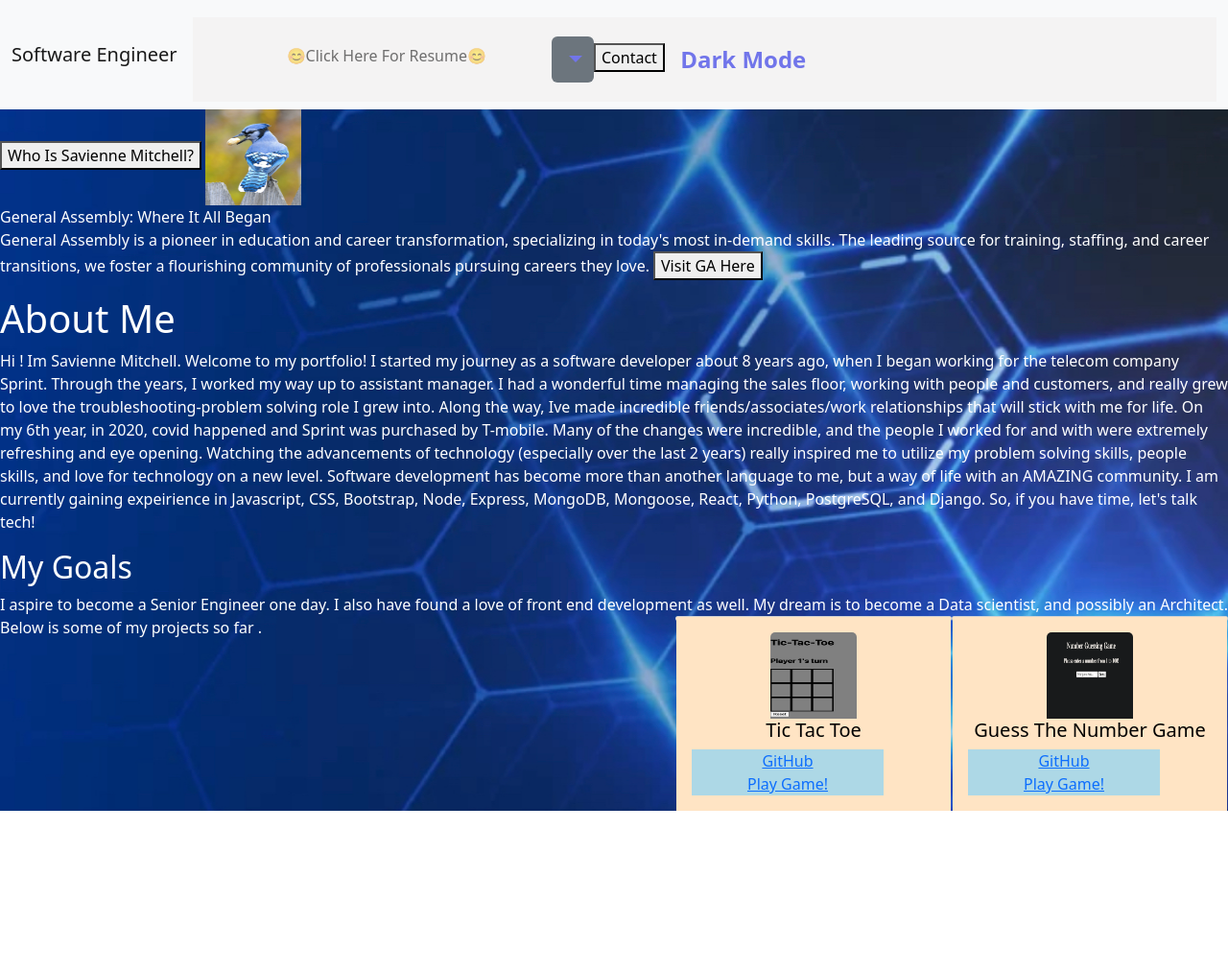
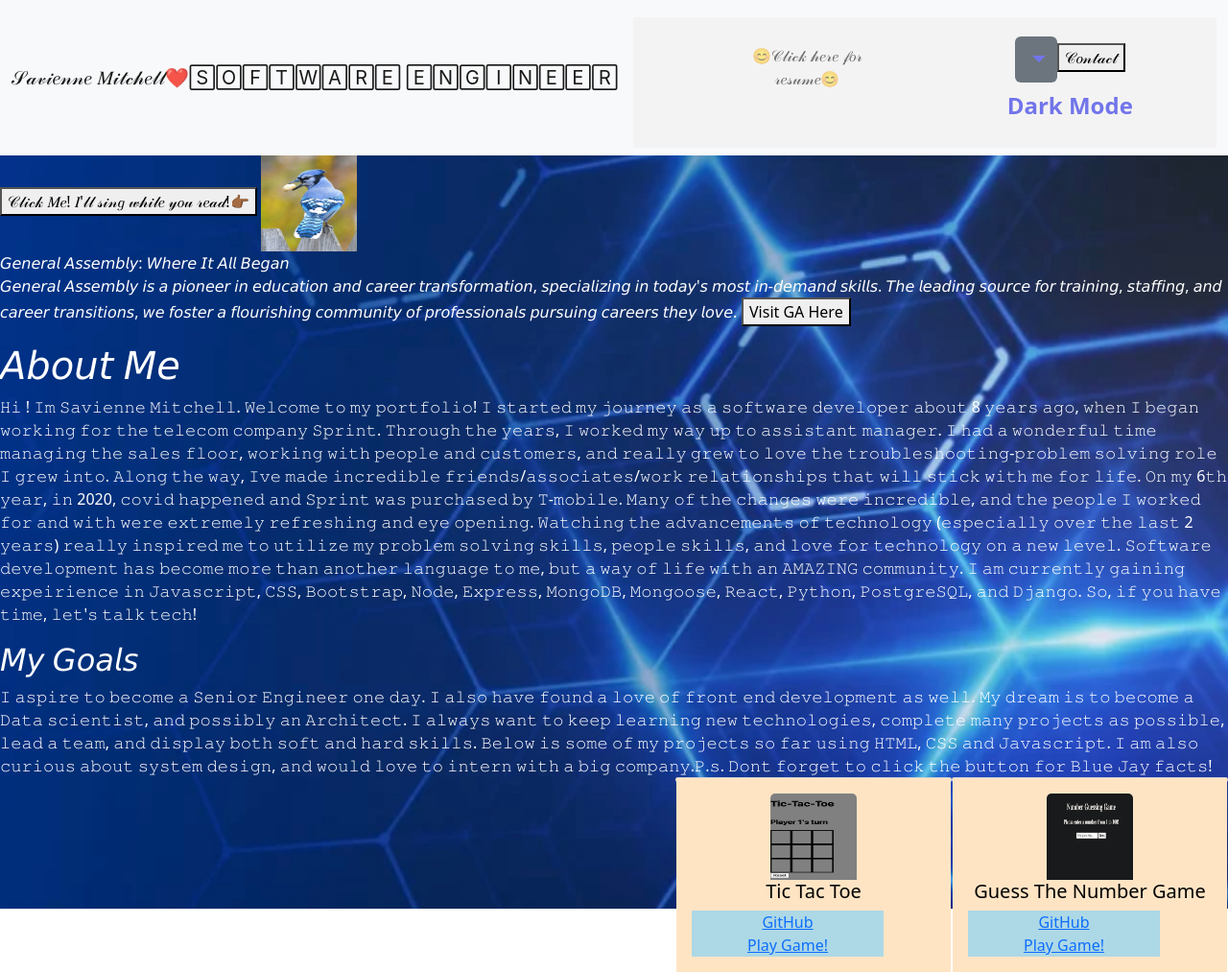
Before and after one commit to Savienne/Saviennes-Portfolio, a plain HTML site: page index.html in a window 1280 px wide. Shown: the whole page at 96% size. Before the commit the page ends 845 px from the top, so only its background shows below. Drawn offline with nearby package versions, Linux system fonts and the light colour scheme.

Commit message:
Flushing out my about me

```diff
--- a/index.html
+++ b/index.html
@@ -4,7 +4,7 @@
     <meta name="viewport" content="width=device-width, initial-scale=1.0">
     <meta charset="UTF-8">
     <meta http-equiv="X-UA-Compatible" content="IE=edge">
-    <title>Document</title>
+    <title>Savienne's Portfolio</title>
     <link id="favicon" rel="icon" href="assets/images/favicon.ico"type="image/ico" sizes="32x32">
 
     <link rel="stylesheet" href="https://cdnjs.cloudflare.com/ajax/libs/animate.css/4.1.1/animate.min.css" />
@@ -22,22 +22,22 @@
           <span class="navbar-toggler-icon"></span>
         </button>
         <div class="collapse navbar-collapse" id="navbarTogglerDemo01">
-          <a class="navbar-brand" href="#">Software Engineer</a>
+          <a class="navbar-brand" href="#">𝒮𝒶𝓋𝒾𝑒𝓃𝓃𝑒 𝑀𝒾𝓉𝒸𝒽𝑒𝓁𝓁❤️🅂🄾🄵🅃🅆🄰🅁🄴 🄴🄽🄶🄸🄽🄴🄴🅁</a>
           <ul class="navbar-nav me-auto mb-2 mb-lg-0">
             <li class="nav-item">
             </li>
             <li class="nav-item">
-              <a class="nav-link" href="assets/SavienneMitchellResumeportfolioResume.docx">😊Click Here For Resume😊</a>
+              <a class="nav-link" href="assets/SavienneMitchellResumeportfolioResume.docx">😊𝒞𝓁𝒾𝒸𝓀 𝒽𝑒𝓇𝑒 𝒻𝑜𝓇 𝓇𝑒𝓈𝓊𝓂𝑒😊</a>
             </li>
             <li class="nav-item">
               <div class="dropdown">
                 <button class="btn btn-secondary dropdown-toggle" type="button" id="dropdownMenuButton1" data-bs-toggle="dropdown" aria-expanded="false">
-                  <a href="https://www.linkedin.com/feed/?trk=guest_homepage-basic_nav-header-signin"><button class="animate__animated animate__bounce">Contact</button></a>
+                  <a href="https://www.linkedin.com/feed/?trk=guest_homepage-basic_nav-header-signin"><button class="animate__animated animate__bounce">𝒞𝑜𝓃𝓉𝒶𝒸𝓉</button></a>
                   <button id="light-dark-button" class="btn"></button>
                 </button>
                 <ul class="dropdown-menu" aria-labelledby="dropdownMenuButton1">
-                  <li><a class="dropdown-item" href="https://www.linkedin.com/feed/?trk=guest_homepage-basic_nav-header-signin">🌺My Linkedin!🌺</a></li>
-                  <li><a class="dropdown-item" href="mailto:saviennes.mitchell@yahoo.com">📧Send Me An Email!📧</a></li>
+                  <li><a class="dropdown-item" href="https://www.linkedin.com/feed/?trk=guest_homepage-basic_nav-header-signin">🌺𝑀𝓎 𝐿𝒾𝓃𝓀𝑒𝒹𝒾𝓃!🌺</a></li>
+                  <li><a class="dropdown-item" href="mailto:saviennes.mitchell@yahoo.com">📧𝒮𝑒𝓃𝒹 𝑀𝑒 𝒜𝓃 𝐸𝓂𝒶𝒾𝓁!📧</a></li>
                 </ul>
               </div>
             </li>
@@ -47,10 +47,17 @@
         </div>
       </div>
     </nav>
-    <button id="modal-btn"> Who Is Savienne Mitchell?</button>
+    <button id="modal-btn">𝒞𝓁𝒾𝒸𝓀 𝑀𝑒! 𝐼'𝓁𝓁 𝓈𝒾𝓃𝑔 𝓌𝒽𝒾𝓁𝑒 𝓎𝑜𝓊 𝓇𝑒𝒶𝒹!👉🏾</button>
     <div class="modal">
       <div class="modal-content">
-        <p>this is the text inside modal</p>
+        <p>Facts about Blue Jay's! My favourite bird! One of Blue Jays' favorite foods is acorns
+          They aren't actually blue.
+          Blue Jays are omnivores.
+          Female and male Blue Jays look the same.
+          Blue Jays live a long time.
+          The Blue Jay is not a state bird.
+          Blue Jays act as a natural alarm system for other birds.
+          </p>
       </div>
 
       <span class="close-btn">&times;</span>
@@ -66,18 +73,17 @@
 
     <img width="100" height="100"id="bird"src="assets/images/birdpicforsound.jpeg"alt="Prettybluejay"/>
 
-  <header>General Assembly: Where It All Began</header>
-  <p>General Assembly is a pioneer in education and career
-    transformation, specializing in today's most in-demand skills. The leading source for training, staffing, and career transitions, we foster a flourishing community of professionals pursuing careers they love.
+  <header>𝘎𝘦𝘯𝘦𝘳𝘢𝘭 𝘈𝘴𝘴𝘦𝘮𝘣𝘭𝘺: 𝘞𝘩𝘦𝘳𝘦 𝘐𝘵 𝘈𝘭𝘭 𝘉𝘦𝘨𝘢𝘯</header>
+  <p> 𝘎𝘦𝘯𝘦𝘳𝘢𝘭 𝘈𝘴𝘴𝘦𝘮𝘣𝘭𝘺 𝘪𝘴 𝘢 𝘱𝘪𝘰𝘯𝘦𝘦𝘳 𝘪𝘯 𝘦𝘥𝘶𝘤𝘢𝘵𝘪𝘰𝘯 𝘢𝘯𝘥 𝘤𝘢𝘳𝘦𝘦𝘳 𝘵𝘳𝘢𝘯𝘴𝘧𝘰𝘳𝘮𝘢𝘵𝘪𝘰𝘯, 𝘴𝘱𝘦𝘤𝘪𝘢𝘭𝘪𝘻𝘪𝘯𝘨 𝘪𝘯 𝘵𝘰𝘥𝘢𝘺'𝘴 𝘮𝘰𝘴𝘵 𝘪𝘯-𝘥𝘦𝘮𝘢𝘯𝘥 𝘴𝘬𝘪𝘭𝘭𝘴. 𝘛𝘩𝘦 𝘭𝘦𝘢𝘥𝘪𝘯𝘨 𝘴𝘰𝘶𝘳𝘤𝘦 𝘧𝘰𝘳 𝘵𝘳𝘢𝘪𝘯𝘪𝘯𝘨, 𝘴𝘵𝘢𝘧𝘧𝘪𝘯𝘨, 𝘢𝘯𝘥 𝘤𝘢𝘳𝘦𝘦𝘳 𝘵𝘳𝘢𝘯𝘴𝘪𝘵𝘪𝘰𝘯𝘴, 𝘸𝘦 𝘧𝘰𝘴𝘵𝘦𝘳 𝘢 𝘧𝘭𝘰𝘶𝘳𝘪𝘴𝘩𝘪𝘯𝘨 𝘤𝘰𝘮𝘮𝘶𝘯𝘪𝘵𝘺 𝘰𝘧 𝘱𝘳𝘰𝘧𝘦𝘴𝘴𝘪𝘰𝘯𝘢𝘭𝘴 𝘱𝘶𝘳𝘴𝘶𝘪𝘯𝘨 𝘤𝘢𝘳𝘦𝘦𝘳𝘴 𝘵𝘩𝘦𝘺 𝘭𝘰𝘷𝘦.
     <a href="https://generalassemb.ly/"><button class="animate__animated animate__bounce">Visit GA Here</button></a>
   </p>
 
-  <h1>About Me</h1>
-  <p>
-    Hi ! Im Savienne Mitchell. Welcome to my portfolio!  I started my journey as a software developer about 8 years ago, when I began working for the telecom company Sprint.  Through the years, I worked my way up to assistant manager. I had a wonderful time managing the sales floor, working with people and customers, and really grew to love the troubleshooting-problem solving role I grew into. Along the way, Ive made incredible friends/associates/work relationships that will stick with me for life. On my 6th year, in 2020, covid happened and Sprint was purchased by T-mobile. Many of the changes were incredible, and the people I worked for and with were extremely refreshing and eye opening. Watching the advancements of technology (especially over the last 2 years) really inspired me to utilize my problem solving skills, people skills, and love for technology on a new level.  Software development has become more than another language to me, but a way of life with an AMAZING community. I am currently gaining expeirience in Javascript, CSS, Bootstrap, Node, Express, MongoDB, Mongoose, React, Python, PostgreSQL, and Django. So, if you have time, let's talk tech! </p>
+  <h1>𝘈𝘣𝘰𝘶𝘵 𝘔𝘦</h1>
+    <p>𝙷𝚒 ! 𝙸𝚖 𝚂𝚊𝚟𝚒𝚎𝚗𝚗𝚎 𝙼𝚒𝚝𝚌𝚑𝚎𝚕𝚕. 𝚆𝚎𝚕𝚌𝚘𝚖𝚎 𝚝𝚘 𝚖𝚢 𝚙𝚘𝚛𝚝𝚏𝚘𝚕𝚒𝚘!  𝙸 𝚜𝚝𝚊𝚛𝚝𝚎𝚍 𝚖𝚢 𝚓𝚘𝚞𝚛𝚗𝚎𝚢 𝚊𝚜 𝚊 𝚜𝚘𝚏𝚝𝚠𝚊𝚛𝚎 𝚍𝚎𝚟𝚎𝚕𝚘𝚙𝚎𝚛 𝚊𝚋𝚘𝚞𝚝 8 𝚢𝚎𝚊𝚛𝚜 𝚊𝚐𝚘, 𝚠𝚑𝚎𝚗 𝙸 𝚋𝚎𝚐𝚊𝚗 𝚠𝚘𝚛𝚔𝚒𝚗𝚐 𝚏𝚘𝚛 𝚝𝚑𝚎 𝚝𝚎𝚕𝚎𝚌𝚘𝚖 𝚌𝚘𝚖𝚙𝚊𝚗𝚢 𝚂𝚙𝚛𝚒𝚗𝚝.  𝚃𝚑𝚛𝚘𝚞𝚐𝚑 𝚝𝚑𝚎 𝚢𝚎𝚊𝚛𝚜, 𝙸 𝚠𝚘𝚛𝚔𝚎𝚍 𝚖𝚢 𝚠𝚊𝚢 𝚞𝚙 𝚝𝚘 𝚊𝚜𝚜𝚒𝚜𝚝𝚊𝚗𝚝 𝚖𝚊𝚗𝚊𝚐𝚎𝚛. 𝙸 𝚑𝚊𝚍 𝚊 𝚠𝚘𝚗𝚍𝚎𝚛𝚏𝚞𝚕 𝚝𝚒𝚖𝚎 𝚖𝚊𝚗𝚊𝚐𝚒𝚗𝚐 𝚝𝚑𝚎 𝚜𝚊𝚕𝚎𝚜 𝚏𝚕𝚘𝚘𝚛, 𝚠𝚘𝚛𝚔𝚒𝚗𝚐 𝚠𝚒𝚝𝚑 𝚙𝚎𝚘𝚙𝚕𝚎 𝚊𝚗𝚍 𝚌𝚞𝚜𝚝𝚘𝚖𝚎𝚛𝚜, 𝚊𝚗𝚍 𝚛𝚎𝚊𝚕𝚕𝚢 𝚐𝚛𝚎𝚠 𝚝𝚘 𝚕𝚘𝚟𝚎 𝚝𝚑𝚎 𝚝𝚛𝚘𝚞𝚋𝚕𝚎𝚜𝚑𝚘𝚘𝚝𝚒𝚗𝚐-𝚙𝚛𝚘𝚋𝚕𝚎𝚖 𝚜𝚘𝚕𝚟𝚒𝚗𝚐 𝚛𝚘𝚕𝚎 𝙸 𝚐𝚛𝚎𝚠 𝚒𝚗𝚝𝚘. 𝙰𝚕𝚘𝚗𝚐 𝚝𝚑𝚎 𝚠𝚊𝚢, 𝙸𝚟𝚎 𝚖𝚊𝚍𝚎 𝚒𝚗𝚌𝚛𝚎𝚍𝚒𝚋𝚕𝚎 𝚏𝚛𝚒𝚎𝚗𝚍𝚜/𝚊𝚜𝚜𝚘𝚌𝚒𝚊𝚝𝚎𝚜/𝚠𝚘𝚛𝚔 𝚛𝚎𝚕𝚊𝚝𝚒𝚘𝚗𝚜𝚑𝚒𝚙𝚜 𝚝𝚑𝚊𝚝 𝚠𝚒𝚕𝚕 𝚜𝚝𝚒𝚌𝚔 𝚠𝚒𝚝𝚑 𝚖𝚎 𝚏𝚘𝚛 𝚕𝚒𝚏𝚎. 𝙾𝚗 𝚖𝚢 6𝚝𝚑 𝚢𝚎𝚊𝚛, 𝚒𝚗 2020, 𝚌𝚘𝚟𝚒𝚍 𝚑𝚊𝚙𝚙𝚎𝚗𝚎𝚍 𝚊𝚗𝚍 𝚂𝚙𝚛𝚒𝚗𝚝 𝚠𝚊𝚜 𝚙𝚞𝚛𝚌𝚑𝚊𝚜𝚎𝚍 𝚋𝚢 𝚃-𝚖𝚘𝚋𝚒𝚕𝚎. 𝙼𝚊𝚗𝚢 𝚘𝚏 𝚝𝚑𝚎 𝚌𝚑𝚊𝚗𝚐𝚎𝚜 𝚠𝚎𝚛𝚎 𝚒𝚗𝚌𝚛𝚎𝚍𝚒𝚋𝚕𝚎, 𝚊𝚗𝚍 𝚝𝚑𝚎 𝚙𝚎𝚘𝚙𝚕𝚎 𝙸 𝚠𝚘𝚛𝚔𝚎𝚍 𝚏𝚘𝚛 𝚊𝚗𝚍 𝚠𝚒𝚝𝚑 𝚠𝚎𝚛𝚎 𝚎𝚡𝚝𝚛𝚎𝚖𝚎𝚕𝚢 𝚛𝚎𝚏𝚛𝚎𝚜𝚑𝚒𝚗𝚐 𝚊𝚗𝚍 𝚎𝚢𝚎 𝚘𝚙𝚎𝚗𝚒𝚗𝚐. 𝚆𝚊𝚝𝚌𝚑𝚒𝚗𝚐 𝚝𝚑𝚎 𝚊𝚍𝚟𝚊𝚗𝚌𝚎𝚖𝚎𝚗𝚝𝚜 𝚘𝚏 𝚝𝚎𝚌𝚑𝚗𝚘𝚕𝚘𝚐𝚢 (𝚎𝚜𝚙𝚎𝚌𝚒𝚊𝚕𝚕𝚢 𝚘𝚟𝚎𝚛 𝚝𝚑𝚎 𝚕𝚊𝚜𝚝 2 𝚢𝚎𝚊𝚛𝚜) 𝚛𝚎𝚊𝚕𝚕𝚢 𝚒𝚗𝚜𝚙𝚒𝚛𝚎𝚍 𝚖𝚎 𝚝𝚘 𝚞𝚝𝚒𝚕𝚒𝚣𝚎 𝚖𝚢 𝚙𝚛𝚘𝚋𝚕𝚎𝚖 𝚜𝚘𝚕𝚟𝚒𝚗𝚐 𝚜𝚔𝚒𝚕𝚕𝚜, 𝚙𝚎𝚘𝚙𝚕𝚎 𝚜𝚔𝚒𝚕𝚕𝚜, 𝚊𝚗𝚍 𝚕𝚘𝚟𝚎 𝚏𝚘𝚛 𝚝𝚎𝚌𝚑𝚗𝚘𝚕𝚘𝚐𝚢 𝚘𝚗 𝚊 𝚗𝚎𝚠 𝚕𝚎𝚟𝚎𝚕.  𝚂𝚘𝚏𝚝𝚠𝚊𝚛𝚎 𝚍𝚎𝚟𝚎𝚕𝚘𝚙𝚖𝚎𝚗𝚝 𝚑𝚊𝚜 𝚋𝚎𝚌𝚘𝚖𝚎 𝚖𝚘𝚛𝚎 𝚝𝚑𝚊𝚗 𝚊𝚗𝚘𝚝𝚑𝚎𝚛 𝚕𝚊𝚗𝚐𝚞𝚊𝚐𝚎 𝚝𝚘 𝚖𝚎, 𝚋𝚞𝚝 𝚊 𝚠𝚊𝚢 𝚘𝚏 𝚕𝚒𝚏𝚎 𝚠𝚒𝚝𝚑 𝚊𝚗 𝙰𝙼𝙰𝚉𝙸𝙽𝙶 𝚌𝚘𝚖𝚖𝚞𝚗𝚒𝚝𝚢. 𝙸 𝚊𝚖 𝚌𝚞𝚛𝚛𝚎𝚗𝚝𝚕𝚢 𝚐𝚊𝚒𝚗𝚒𝚗𝚐 𝚎𝚡𝚙𝚎𝚒𝚛𝚒𝚎𝚗𝚌𝚎 𝚒𝚗 𝙹𝚊𝚟𝚊𝚜𝚌𝚛𝚒𝚙𝚝, 𝙲𝚂𝚂, 𝙱𝚘𝚘𝚝𝚜𝚝𝚛𝚊𝚙, 𝙽𝚘𝚍𝚎, 𝙴𝚡𝚙𝚛𝚎𝚜𝚜, 𝙼𝚘𝚗𝚐𝚘𝙳𝙱, 𝙼𝚘𝚗𝚐𝚘𝚘𝚜𝚎, 𝚁𝚎𝚊𝚌𝚝, 𝙿𝚢𝚝𝚑𝚘𝚗, 𝙿𝚘𝚜𝚝𝚐𝚛𝚎𝚂𝚀𝙻, 𝚊𝚗𝚍 𝙳𝚓𝚊𝚗𝚐𝚘. 𝚂𝚘, 𝚒𝚏 𝚢𝚘𝚞 𝚑𝚊𝚟𝚎 𝚝𝚒𝚖𝚎, 𝚕𝚎𝚝'𝚜 𝚝𝚊𝚕𝚔 𝚝𝚎𝚌𝚑! </𝚙></p>
 
-  <h2>My Goals</h2>
-  <p2> I aspire to become a Senior Engineer one day. I also have found a love of front end development as well. My dream is to become a Data scientist, and possibly an Architect. Below is some of my projects so far .</p2>
+  <h2>𝘔𝘺 𝘎𝘰𝘢𝘭𝘴</h2>
+  <p2>𝙸 𝚊𝚜𝚙𝚒𝚛𝚎 𝚝𝚘 𝚋𝚎𝚌𝚘𝚖𝚎 𝚊 𝚂𝚎𝚗𝚒𝚘𝚛 𝙴𝚗𝚐𝚒𝚗𝚎𝚎𝚛 𝚘𝚗𝚎 𝚍𝚊𝚢. 𝙸 𝚊𝚕𝚜𝚘 𝚑𝚊𝚟𝚎 𝚏𝚘𝚞𝚗𝚍 𝚊 𝚕𝚘𝚟𝚎 𝚘𝚏 𝚏𝚛𝚘𝚗𝚝 𝚎𝚗𝚍 𝚍𝚎𝚟𝚎𝚕𝚘𝚙𝚖𝚎𝚗𝚝 𝚊𝚜 𝚠𝚎𝚕𝚕. 𝙼𝚢 𝚍𝚛𝚎𝚊𝚖 𝚒𝚜 𝚝𝚘 𝚋𝚎𝚌𝚘𝚖𝚎 𝚊 𝙳𝚊𝚝𝚊 𝚜𝚌𝚒𝚎𝚗𝚝𝚒𝚜𝚝, 𝚊𝚗𝚍 𝚙𝚘𝚜𝚜𝚒𝚋𝚕𝚢 𝚊𝚗 𝙰𝚛𝚌𝚑𝚒𝚝𝚎𝚌𝚝. 𝙸 𝚊𝚕𝚠𝚊𝚢𝚜 𝚠𝚊𝚗𝚝 𝚝𝚘 𝚔𝚎𝚎𝚙 𝚕𝚎𝚊𝚛𝚗𝚒𝚗𝚐 𝚗𝚎𝚠 𝚝𝚎𝚌𝚑𝚗𝚘𝚕𝚘𝚐𝚒𝚎𝚜, 𝚌𝚘𝚖𝚙𝚕𝚎𝚝𝚎 𝚖𝚊𝚗𝚢 𝚙𝚛𝚘𝚓𝚎𝚌𝚝𝚜 𝚊𝚜 𝚙𝚘𝚜𝚜𝚒𝚋𝚕𝚎, 𝚕𝚎𝚊𝚍 𝚊 𝚝𝚎𝚊𝚖, 𝚊𝚗𝚍 𝚍𝚒𝚜𝚙𝚕𝚊𝚢 𝚋𝚘𝚝𝚑 𝚜𝚘𝚏𝚝 𝚊𝚗𝚍 𝚑𝚊𝚛𝚍 𝚜𝚔𝚒𝚕𝚕𝚜. 𝙱𝚎𝚕𝚘𝚠 𝚒𝚜 𝚜𝚘𝚖𝚎 𝚘𝚏 𝚖𝚢 𝚙𝚛𝚘𝚓𝚎𝚌𝚝𝚜 𝚜𝚘 𝚏𝚊𝚛 𝚞𝚜𝚒𝚗𝚐 𝙷𝚃𝙼𝙻, 𝙲𝚂𝚂 𝚊𝚗𝚍 𝙹𝚊𝚟𝚊𝚜𝚌𝚛𝚒𝚙𝚝. 𝙸 𝚊𝚖 𝚊𝚕𝚜𝚘 𝚌𝚞𝚛𝚒𝚘𝚞𝚜 𝚊𝚋𝚘𝚞𝚝 𝚜𝚢𝚜𝚝𝚎𝚖 𝚍𝚎𝚜𝚒𝚐𝚗, 𝚊𝚗𝚍 𝚠𝚘𝚞𝚕𝚍 𝚕𝚘𝚟𝚎 𝚝𝚘 𝚒𝚗𝚝𝚎𝚛𝚗 𝚠𝚒𝚝𝚑 𝚊 𝚋𝚒𝚐 𝚌𝚘𝚖𝚙𝚊𝚗𝚢.𝙿.𝚜. 𝙳𝚘𝚗𝚝 𝚏𝚘𝚛𝚐𝚎𝚝 𝚝𝚘 𝚌𝚕𝚒𝚌𝚔 𝚝𝚑𝚎 𝚋𝚞𝚝𝚝𝚘𝚗 𝚏𝚘𝚛 𝙱𝚕𝚞𝚎 𝙹𝚊𝚢 𝚏𝚊𝚌𝚝𝚜!
+  </p2>
   <div id="card-container"></div>
 </body>
 </html>
```
Also changed, not shown: README.md.
